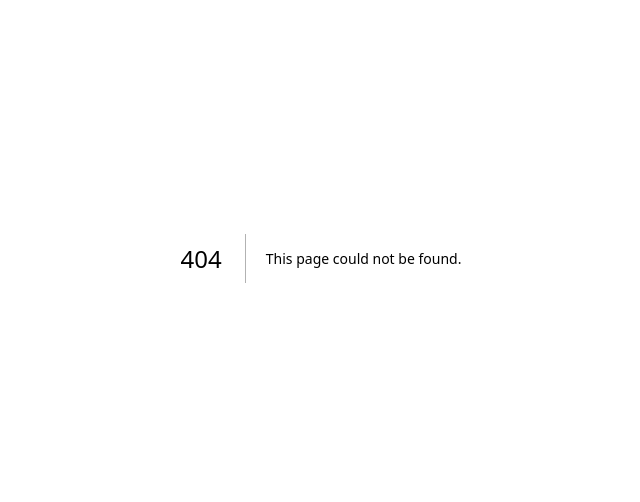
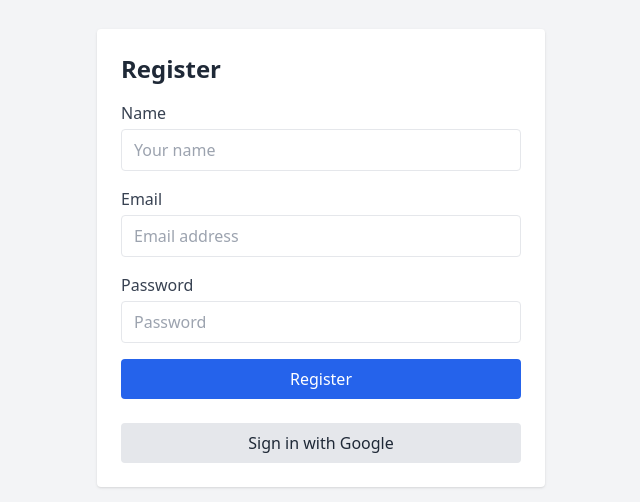
Before and after one commit to AgileAvengers2025/Kinderbuch-KI, a Next.js app in the folder Frontend/: page /register in a window 1280 px wide. Before the commit this address had no page. Shown: the part 142-644 px from the top of the page, without its empty margins (319-959 px from the left). Built offline with nearby package versions, Linux system fonts and the light colour scheme.

Commit message:
my changes

```diff
--- /dev/null
+++ b/Frontend/app/components/Button.jsx
@@ -0,0 +1,31 @@
+import Link from "next/link";
+
+export default function Button({ variant = "primary", children, href, onClick, className = "", ...rest }) {
+  const baseClasses = "w-64 px-4 py-2 rounded font-semibold focus:outline-none focus:ring-2";
+  let variantClasses = "";
+
+  if (variant === "primary") {
+    variantClasses = "bg-blue-500 text-white hover:bg-blue-600 focus:ring-blue-300";
+  } else if (variant === "secondary") {
+    variantClasses = "bg-green-500 text-white hover:bg-green-600 focus:ring-green-300";
+  } else if (variant === "tertiary") {
+    variantClasses = "bg-gray-500 text-white hover:bg-gray-600 focus:ring-gray-300";
+  }
+
+  const classes = `${baseClasses} ${variantClasses} ${className}`;
+
+  if (href) {
+    return (
+      <Link href={href}>
+        <button className={classes} onClick={onClick} {...rest}>
+          {children}
+        </button>
+      </Link>
+    );
+  }
+  return (
+    <button className={classes} onClick={onClick} {...rest}>
+      {children}
+    </button>
+  );
+}
--- a/Frontend/app/page.js
+++ b/Frontend/app/page.js
@@ -1,10 +1,23 @@
+import Button from "./components/Button";
+
 export default function Home() {
   return (
-        <div className="flex flex-col items-center justify-center min-h-screen bg-blue-50">
-            <h1 className="text-4xl font-bold text-blue-700">Willkommen auf der Kinderbuch-KI Homepage</h1>
+    <div className="flex flex-col min-h-screen bg-blue-50 text-center">
+      <div className="flex flex-col items-center pt-8">
+        <h1 className="text-4xl font-bold text-blue-700">
+          Willkommen auf der Kinderbuch-KI Homepage
+        </h1>
         <p className="mt-2 text-lg text-gray-700">
           Erstelle personalisierte Geschichten für Kinder.
         </p>
       </div>
+      <div className="grid grid-cols-1 gap-4 justify-items-center mt-auto mb-8">
+        <Button variant="primary">Register</Button>
+        <Button variant="secondary" href="/login">
+          Login
+        </Button>
+        <Button variant="tertiary">Try</Button>
+      </div>
+    </div>
   );
 }
--- /dev/null
+++ b/Frontend/app/register/page.js
@@ -0,0 +1,55 @@
+export default function Register() {
+  return (
+    <div className="flex flex-col items-center justify-center min-h-screen bg-gray-100">
+      <div className="w-full max-w-md p-6 bg-white rounded shadow">
+        <h1 className="mb-4 text-2xl font-bold text-gray-800">Register</h1>
+        <form className="space-y-4">
+          <div>
+            <label htmlFor="name" className="block mb-1 text-gray-700">
+              Name
+            </label>
+            <input
+              id="name"
+              type="text"
+              placeholder="Your name"
+              className="w-full px-3 py-2 border rounded focus:outline-none focus:ring focus:border-blue-300"
+            />
+          </div>
+          <div>
+            <label htmlFor="email" className="block mb-1 text-gray-700">
+              Email
+            </label>
+            <input
+              id="email"
+              type="email"
+              placeholder="Email address"
+              className="w-full px-3 py-2 border rounded focus:outline-none focus:ring focus:border-blue-300"
+            />
+          </div>
+          <div>
+            <label htmlFor="password" className="block mb-1 text-gray-700">
+              Password
+            </label>
+            <input
+              id="password"
+              type="password"
+              placeholder="Password"
+              className="w-full px-3 py-2 border rounded focus:outline-none focus:ring focus:border-blue-300"
+            />
+          </div>
+          <button
+            type="submit"
+            className="w-full px-4 py-2 text-white bg-blue-600 rounded hover:bg-blue-700 focus:outline-none focus:ring"
+          >
+            Register
+          </button>
+        </form>
+        <div className="mt-6">
+          <button className="w-full px-4 py-2 text-gray-800 bg-gray-200 rounded hover:bg-gray-300 focus:outline-none focus:ring">
+            Sign in with Google
+          </button>
+        </div>
+      </div>
+    </div>
+  );
+}
```
Also changed, not shown: 1 other file (tests, documents, lock files or other folders). Lines whose indentation alone changed are shown as unchanged.
